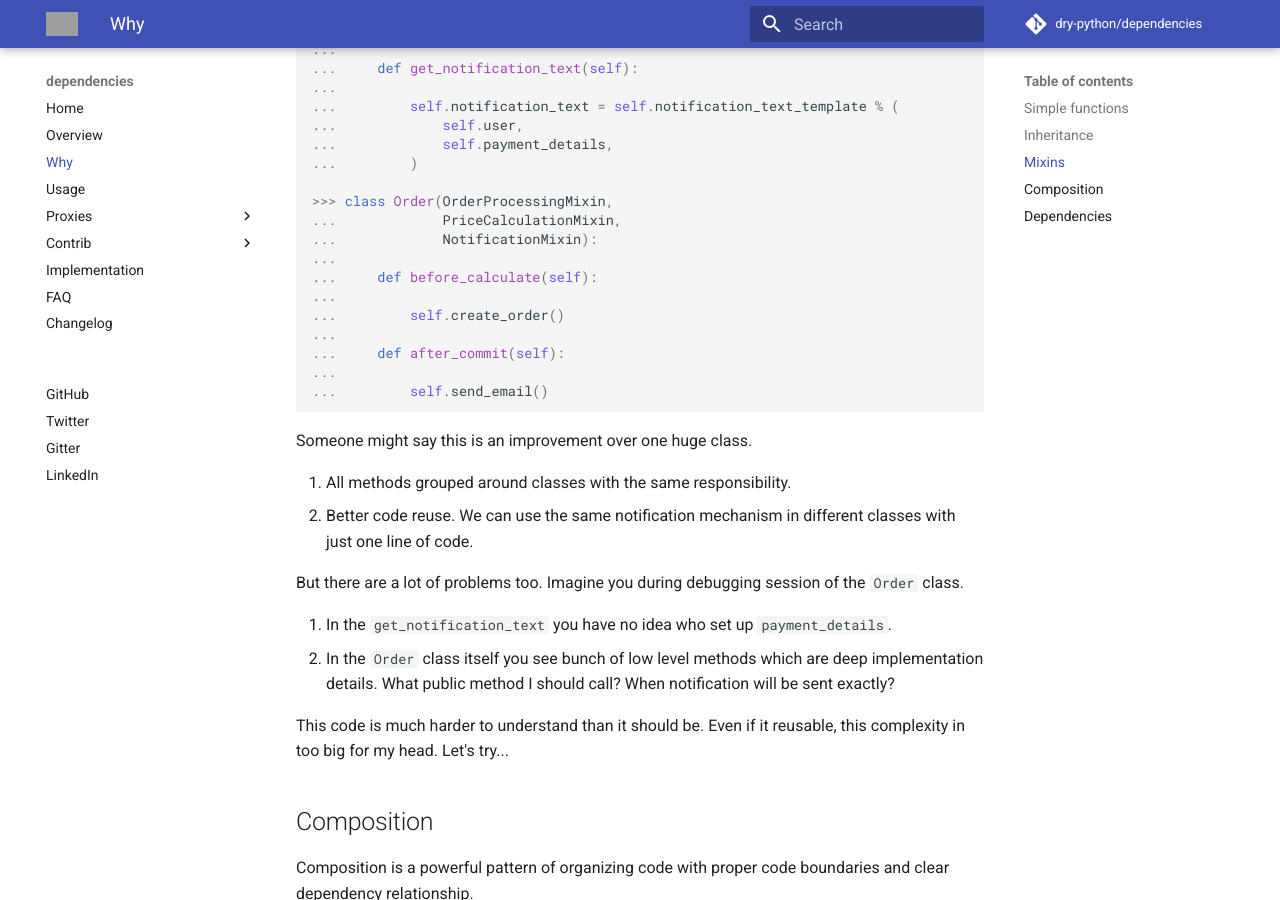
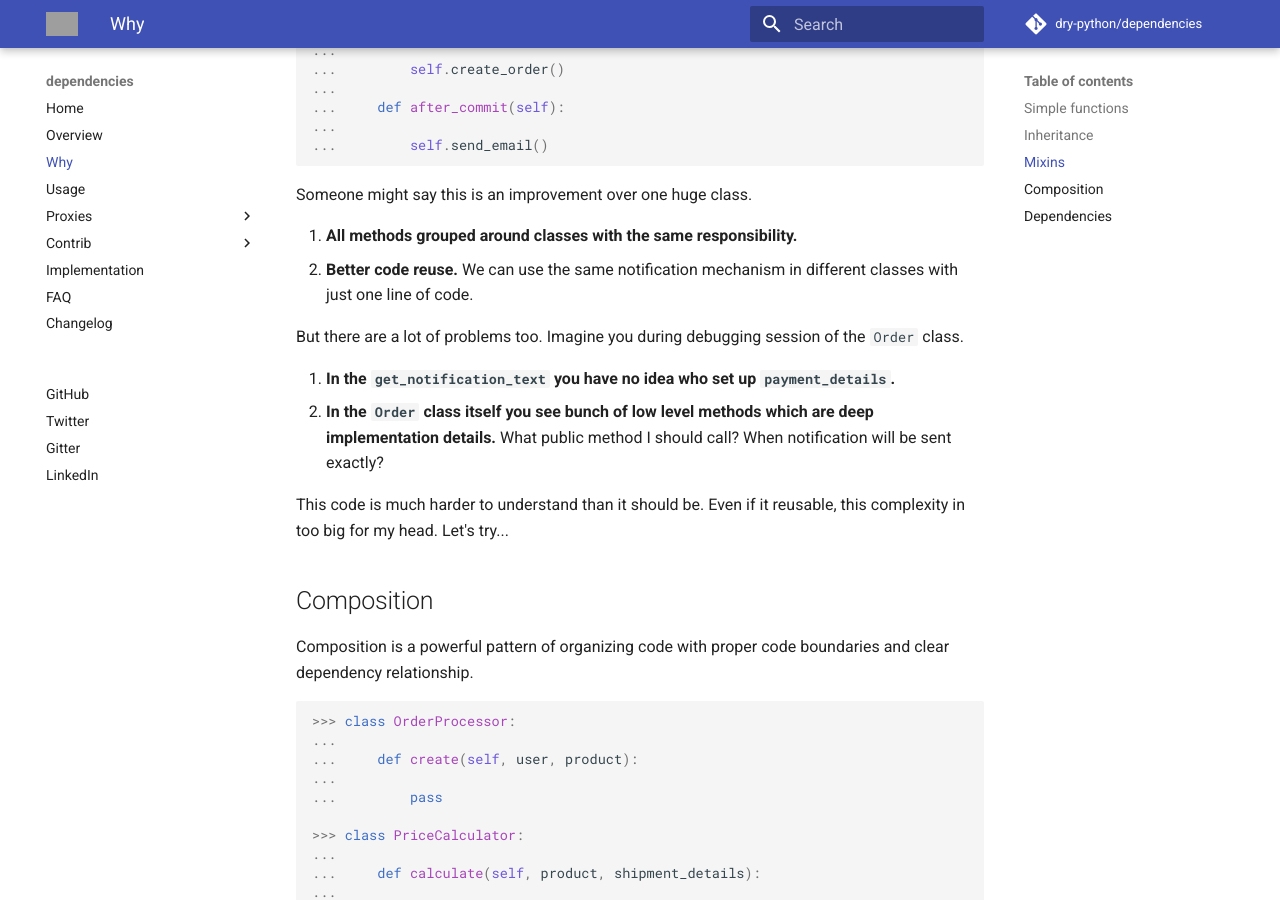
Before and after one commit to proofit404/dependencies, an MkDocs documentation site: the page built from docs/why.md, in a window 1280 px wide and 900 px high, scrolled down 3424 px. Built offline with MkDocs 1.6.1 and Material for MkDocs 9.7.7, drawn with Linux system fonts in a browser that asks for light colours; comment, search, counter and statistics services are not loaded; some of the changed text lies outside the part shown; grey boxes are pictures that could not be loaded.

Commit message:
Correct markdown lists with nested paragraphs. (#148)

```diff
--- a/docs/why.md
+++ b/docs/why.md
@@ -55,22 +55,17 @@ How we can change this code above to match new requirements?
 We have problems on all three layers of your code. All `purchase`,
 `notify_user` and `send_notification` should be changed in some way.
 
-1. Add conditions to all parameters to all layers of the code.
-
+1. **Add conditions to all parameters to all layers of the code.**
    This will end up with messy code which is even harder to extend. No
    one want `purchase` function to have 12 arguments. No one want to
    wonder why `send_email` function accepts phone number. No one want
    to read 7 `if` statements in the `notify_user` function when they
    about to add eighth condition.
-
-2. Add context variable instead of another argument.
-
-   This little `ctx` argument instead of email address, phone number,
-   product price and shipment destination will save us a lot of typing
-   between function calls. But we still have bunch of `if` statements.
-
-3. Copy-paste this module and reimplement each feature separately.
-
+2. **Add context variable instead of another argument.** This little
+   `ctx` argument instead of email address, phone number, product
+   price and shipment destination will save us a lot of typing between
+   function calls. But we still have bunch of `if` statements.
+3. **Copy-paste this module and reimplement each feature separately.**
    Each feature will be readable and simple on it's own, but you will
    regret this decision when usage of the `request_payment` or
    `calculate_price` changed.
@@ -123,34 +118,25 @@ the subclasses.
 At first look this class is even better solution. Indeed, this code has
 few pros.
 
-1. At first glance high level methods even more readable.
-
-   There are no nosy arguments or variables. Only nice named methods.
-
-2. Simple code reuse.
-
-   With inheritance we can simply override any method on any layer of
-   abstraction in the system. We can add any number of methods or
-   attributes is the child classes. Looks like it is very reasonable
-   approach.
+1. **At first glance high level methods even more readable.** There
+   are no nosy arguments or variables. Only nice named methods.
+2. **Simple code reuse.** With inheritance we can simply override any
+   method on any layer of abstraction in the system. We can add any
+   number of methods or attributes is the child classes. Looks like it
+   is very reasonable approach.
 
 But this code has much more hidden cons at more precise analysis.
 
-1. God object.
-
-   One class contains methods related to every single layer of
-   abstraction in the system. It's hard to manage two hundred methods
-   in the same class. One will process HTTP request, another one will
-   send email, another one will write to the database. It's hard to
-   figure out what *exactly* this class does.
-
-2. Bad state management.
-
-   During life time of the instance different methods change state of
-   the class. When you read short method somewhere inside email sender
-   logic you have no idea *from where* attributes came from and *when
-   exactly* they were set. Hello `print` statements to understand the
-   code...
+1. **God object.** One class contains methods related to every single
+   layer of abstraction in the system. It's hard to manage two hundred
+   methods in the same class. One will process HTTP request, another
+   one will send email, another one will write to the database. It's
+   hard to figure out what *exactly* this class does.
+2. **Bad state management.** During life time of the instance
+   different methods change state of the class. When you read short
+   method somewhere inside email sender logic you have no idea *from
+   where* attributes came from and *when exactly* they were set. Hello
+   `print` statements to understand the code...
 
 Let's reduce amount of logic in the class (responsibility of the class).
 Let's try...
@@ -199,18 +185,19 @@ later using multiple inheritance.
 
 Someone might say this is an improvement over one huge class.
 
-1. All methods grouped around classes with the same responsibility.
-2. Better code reuse. We can use the same notification mechanism in
-   different classes with just one line of code.
+1. **All methods grouped around classes with the same
+   responsibility.**
+2. **Better code reuse.** We can use the same notification mechanism
+   in different classes with just one line of code.
 
 But there are a lot of problems too. Imagine you during debugging
 session of the `Order` class.
 
-1. In the `get_notification_text` you have no idea who set up
-   `payment_details`.
-2. In the `Order` class itself you see bunch of low level methods
-   which are deep implementation details. What public method I should
-   call? When notification will be sent exactly?
+1. **In the `get_notification_text` you have no idea who set up
+   `payment_details`.**
+2. **In the `Order` class itself you see bunch of low level methods
+   which are deep implementation details.** What public method I
+   should call? When notification will be sent exactly?
 
 This code is much harder to understand than it should be. Even if it
 reusable, this complexity in too big for my head. Let's try...
@@ -295,15 +282,15 @@ boundaries and clear dependency relationship.
 
 This code has few really good characteristics.
 
-1. It's clean where things were defined. If you try to understand
+1. **It's clean where things were defined.** If you try to understand
    what's wrong with your system, you can just use traceback. No nasty
    code execution paths.
-2. You system became really configurable, you can **inject** pretty
-   much any implementation without changing high-level code.
+2. **You system became really configurable.** You can **inject**
+   pretty much any implementation without changing high-level code.
 
 But there one unfortunate consequence of this style
 
-1. There are to much boilerplate on the initiation stage.
+1. **There are to much boilerplate on the initiation stage.**
 
 Let's try...
 
```
Also changed, not shown: docs/faq.md (+21 -34 lines).
